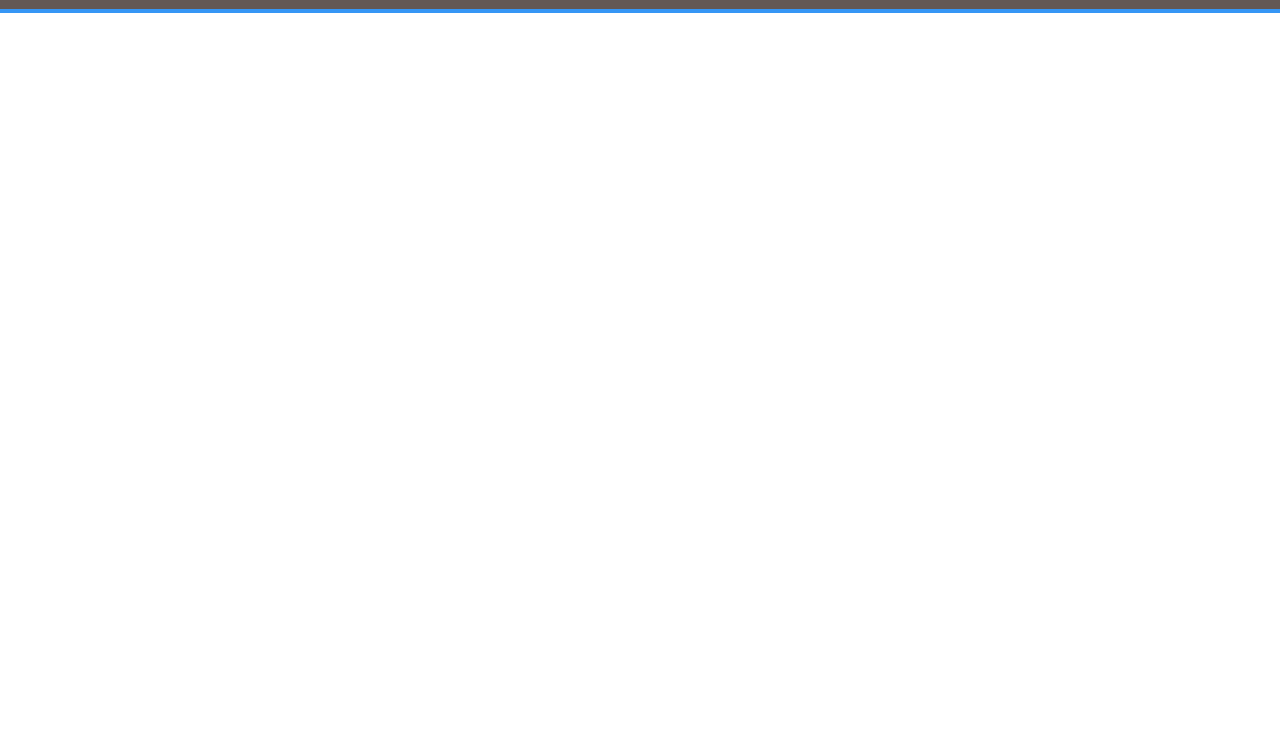
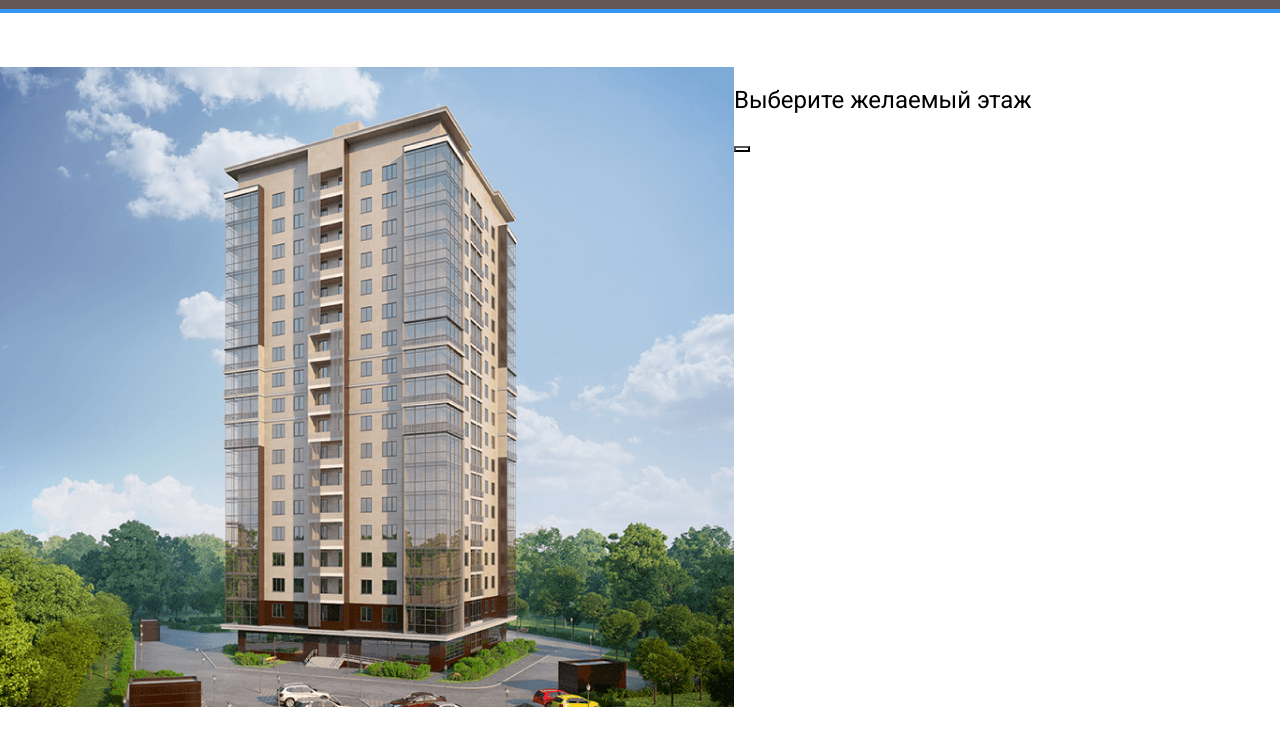
Before and after one commit to drfoxg/melody, a plain HTML site: page index.html in a window 1280 px wide. Shown: the part 55-800 px from the top of the page. Drawn offline with Linux system fonts and the light colour scheme.

Commit message:
Изображение ЖК

```diff
--- a/css/style.css
+++ b/css/style.css
@@ -1,3 +1,11 @@
+@font-face {
+    font-family: 'Bebas Neue Cyrillic';
+    src: local('Bebas Neue Cyrillic'), local('BebasNeueCyrillic'),
+        url('../fonts/BebasNeueRegular.woff2') format('woff2'),
+        url('../fonts/BebasNeueRegular.woff') format('woff');
+    font-display: swap;
+}
+
 * {
     box-sizing: border-box;
 }
@@ -58,3 +66,30 @@ body {
     text-decoration: none;
     color: white;
 }
+
+.main {
+    max-width: 1280px;
+    margin: auto;
+    padding-top: 54px;
+    display: flex;
+}
+
+.main-info {}
+
+.home-image path {
+    opacity: 0;
+    cursor: pointer;
+}
+
+.home-image path:hover {
+    opacity: 1;
+}
+
+.counter-button {
+    background-color: #fff;
+}
+
+.main-title {
+    font-weight: normal;
+    font-style: normal;
+}
--- a/index.html
+++ b/index.html
@@ -41,6 +41,53 @@
             </div>
         </div>
     </header>
+
+    <div class="main">
+        <div class="main-image">
+            <svg class="home-image" width="734" height="640" viewBox="0 0 734 640" fill="none"
+                xmlns="http://www.w3.org/2000/svg" xmlns:xlink="http://www.w3.org/1999/xlink">
+                <defs>
+                    <pattern id="pattern0" patternContentUnits="objectBoundingBox" width="1" height="1">
+                        <use xlink:href="#image0_1_86" transform="translate(-0.00408719) scale(0.0013624 0.0015625)" />
+                    </pattern>
+                    <image id="image0_1_86" width="740" height="640" xlink:href="img/home.png" />
+                </defs>
+                <rect width="734" height="640" fill="url(#pattern0)" />
+                <path d="M222 531L442.8 539L512 525.3V547L443.5 566.7L222 555.7V531Z" fill="#3595F6"
+                    fill-opacity="0.75" />
+                <path d="M223 530V505L443.3 508.3L513 505V525L443.7 538L223 530Z" fill="#3595F6" fill-opacity="0.75" />
+                <path d="M223 504V479H444H513V502L445 509L223 504Z" fill="#3595F6" fill-opacity="0.75" />
+                <path d="M223 480V455L444.3 451.3L512 458V480H444" fill="#3595F6" fill-opacity="0.75" />
+                <path d="M223 454V428L444.5 424.7L513 435.7V457L444 450.3L223 454Z" fill="#3595F6"
+                    fill-opacity="0.75" />
+                <path d="M222 427V403.3L443 391L514 414V435.3L443 423L222 427Z" fill="#3595F6" fill-opacity="0.75" />
+                <path d="M222 405V380L444.2 363.7L514 392.3V413L443.7 391.3L222 405Z" fill="#3595F6"
+                    fill-opacity="0.75" />
+                <path d="M222 380V355L444.5 334.7L514 371.3V392L442 363.3L222 380Z" fill="#3595F6"
+                    fill-opacity="0.75" />
+                <path d="M222 354V330L445 305.3L514 349.3V371L444.7 333L222 354Z" fill="#3595F6" fill-opacity="0.75" />
+                <path d="M222 329V305L444.5 276.3L514 327.3V348L443.7 305.7L222 329Z" fill="#3595F6"
+                    fill-opacity="0.75" />
+                <path d="M221 305V281L443.3 248L514 307.3V327L444 276.3L221 305Z" fill="#3595F6" fill-opacity="0.75" />
+                <path d="M222 280V256L443.2 221L513 285V306L444.3 247.7L222 280Z" fill="#3595F6" fill-opacity="0.75" />
+                <path d="M222 256V231L444.3 193L513 263.3V284L444 220L222 256Z" fill="#3595F6" fill-opacity="0.75" />
+                <path d="M222 230V205L442.8 161.3L513 240.3V263L444 189.7L222 230Z" fill="#3595F6"
+                    fill-opacity="0.75" />
+                <path d="M223 206V181L443 133L513 218V241L442.3 161.7L223 206Z" fill="#3595F6" fill-opacity="0.75" />
+                <path d="M222 181V156L441.8 104L513 196.3V219L443.3 132.7L222 181Z" fill="#3595F6"
+                    fill-opacity="0.75" />
+                <path d="M222 156V130L444 73.3L513 175V196L443.7 104.3L222 156Z" fill="#3595F6" fill-opacity="0.75" />
+            </svg>
+        </div>
+        <div class="main-info">
+            <h2 class="main-title">Выберите желаемый этаж</h2>
+            <div class="counter-group">
+                <button class="counter-button counter-up">
+
+                </button>
+            </div>
+        </div>
+    </div>
 </body>
 
 </html>
```
Also changed, not shown: fonts/BebasNeueCyrillic.woff (added), fonts/BebasNeueCyrillic.woff2 (added), fonts/BebasNeueRegular.woff (added), fonts/BebasNeueRegular.woff2 (added), img/group3.svg (added), img/home.png (added).
